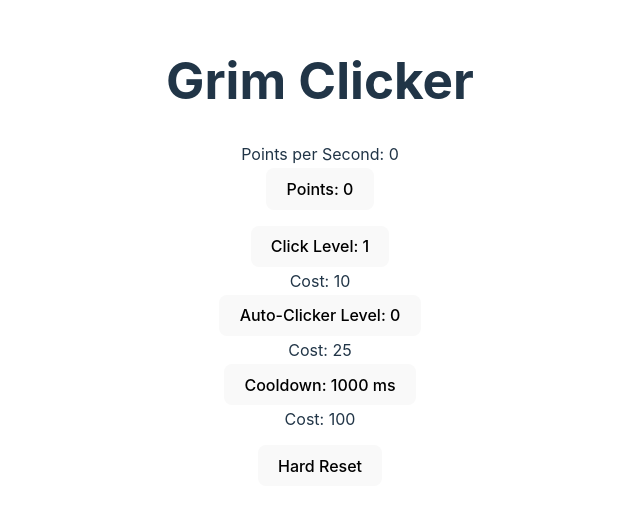
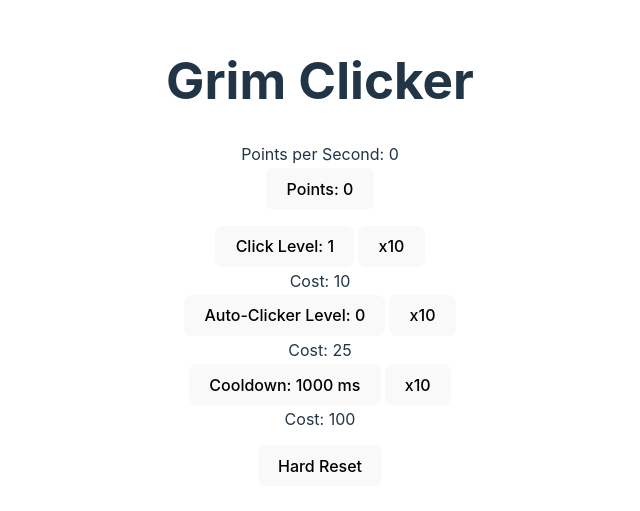
Before and after one commit to Grimidk/GrimClicker, a React (Vite) app in the folder Front/grim-clicker/: page / in a window 1280 px wide. Shown: the part 147-658 px from the top of the page, without its empty margins (320-960 px from the left). Built offline with nearby package versions, Linux system fonts and the light colour scheme.

Commit message:
tentimes

```diff
--- a/Front/grim-clicker/src/modules/Landing.jsx
+++ b/Front/grim-clicker/src/modules/Landing.jsx
@@ -1,6 +1,10 @@
 import React, { useState, useEffect } from 'react';
 import Header from './Header';
 import './../App.css';
+
+const MAX_LEVEL_CLICK = 100;
+const MAX_LEVEL_AUTO = 100;
+const MAX_LEVEL_COOLDOWN = 20;
 
 function Landing() {
   const [points, setPoints] = useState(0);
@@ -33,16 +37,31 @@ function Landing() {
     }
   };
 
+  const triggerUpgrades = (upgradeFunction, cost, level, maxLevel) => {
+    const remainingUpgrades = Math.min(Math.floor(points / cost), maxLevel - level);
+    if (level == maxLevel){
+      window.alert("Can't upgrade anymore, Maxed out");
+    } else {
+      if (remainingUpgrades <= 0) {
+        return;
+      }
+      const upgradesToTrigger = Math.min(remainingUpgrades, 10);
+      for (let i = 0; i < upgradesToTrigger; i++) {
+        upgradeFunction();
+      };
+    };
+  };
+
   const clickUpgrade = () => {
-    upgrade(clickLevel, clickUpgradeCost, setClickLevel, 100);
+    triggerUpgrades(() => upgrade(clickLevel, clickUpgradeCost, setClickLevel, MAX_LEVEL_CLICK), clickUpgradeCost, clickLevel, MAX_LEVEL_CLICK);
   };
 
   const autoUpgrade = () => {
-    upgrade(autoLevel, autoUpgradeCost, setAutoLevel, 100);
+    triggerUpgrades(() => upgrade(autoLevel, autoUpgradeCost, setAutoLevel, MAX_LEVEL_AUTO), autoUpgradeCost, autoLevel, MAX_LEVEL_AUTO);
   };
 
   const cooldownUpgrade = () => {
-    upgrade(cooldownLevel, cooldownUpgradeCost, setCooldownLevel, 20);
+    triggerUpgrades(() => upgrade(cooldownLevel, cooldownUpgradeCost, setCooldownLevel, MAX_LEVEL_COOLDOWN), cooldownUpgradeCost, cooldownLevel, MAX_LEVEL_COOLDOWN);
   };
 
   useEffect(() => {
@@ -62,12 +81,21 @@ function Landing() {
       <div className="indicator">Points per Second: {pointsPerSecond}</div>
       <button className="button" id="mainClick" onClick={() => setPoints(prevPoints => prevPoints + clickLevel)}>Points: {points}</button>
       <div className='shop'>
+        <div>
           <button className="button" id="clickUpgrade" onClick={clickUpgrade}>Click Level: {clickLevel}</button>
+          <button className="button" onClick={() => triggerUpgrades(() => upgrade(clickLevel, clickUpgradeCost, setClickLevel, MAX_LEVEL_CLICK), clickUpgradeCost, clickLevel, MAX_LEVEL_CLICK)}>x10</button>
           <div className="indicator">Cost: {clickUpgradeCost}</div>
+        </div>
+        <div>
           <button className="button" id="autoUpgrade" onClick={autoUpgrade}>Auto-Clicker Level: {autoLevel}</button>
+          <button className="button" onClick={() => triggerUpgrades(() => upgrade(autoLevel, autoUpgradeCost, setAutoLevel, MAX_LEVEL_AUTO), autoUpgradeCost, autoLevel, MAX_LEVEL_AUTO)}>x10</button>
           <div className="indicator">Cost: {autoUpgradeCost}</div>
+        </div>
+        <div>
           <button className="button" id="cooldownUpgrade" onClick={cooldownUpgrade}>Cooldown: {Math.round(1000 / cooldownLevel)} ms</button>
+          <button className="button" onClick={() => triggerUpgrades(() => upgrade(cooldownLevel, cooldownUpgradeCost, setCooldownLevel, MAX_LEVEL_COOLDOWN), cooldownUpgradeCost, cooldownLevel, MAX_LEVEL_COOLDOWN)}>x10</button>
           <div className="indicator">Cost: {cooldownUpgradeCost}</div>
+        </div>
       </div>
       <div className="settings">
         <button className="button" id="reset" onClick={reset}>Hard Reset</button>
```
Lines whose indentation alone changed are shown as unchanged.
